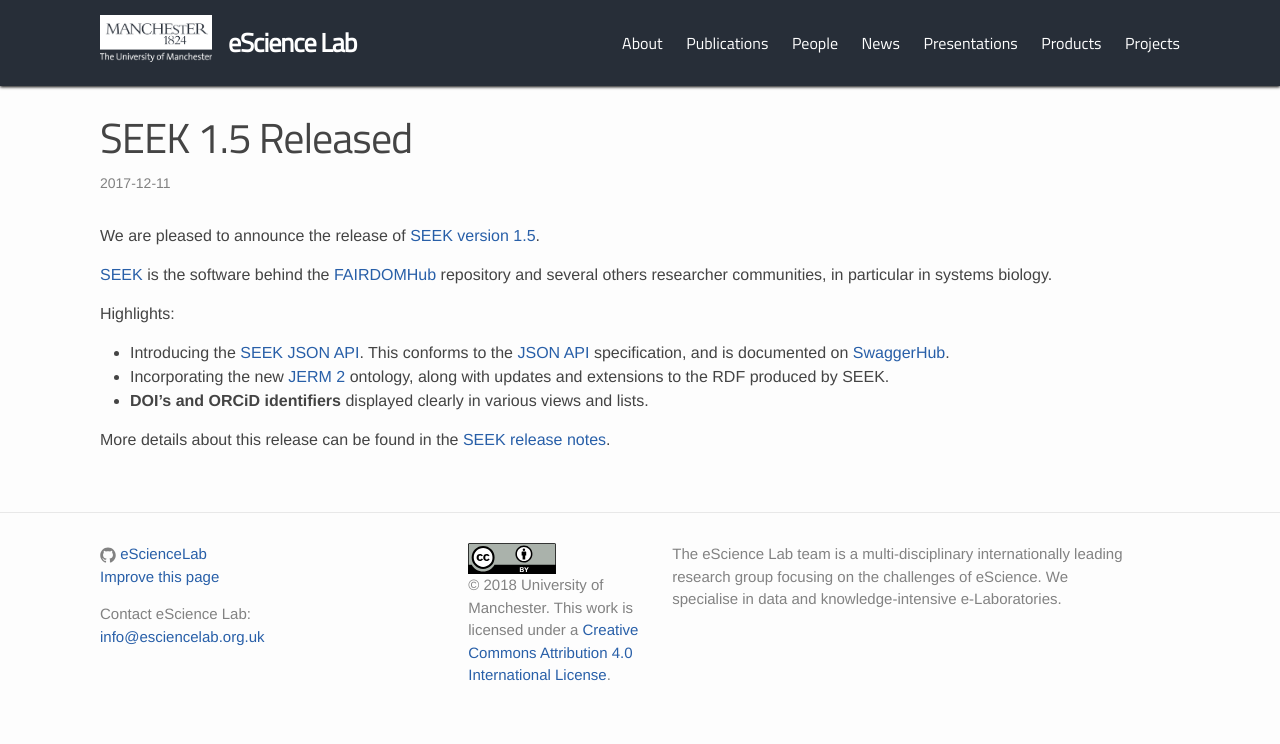
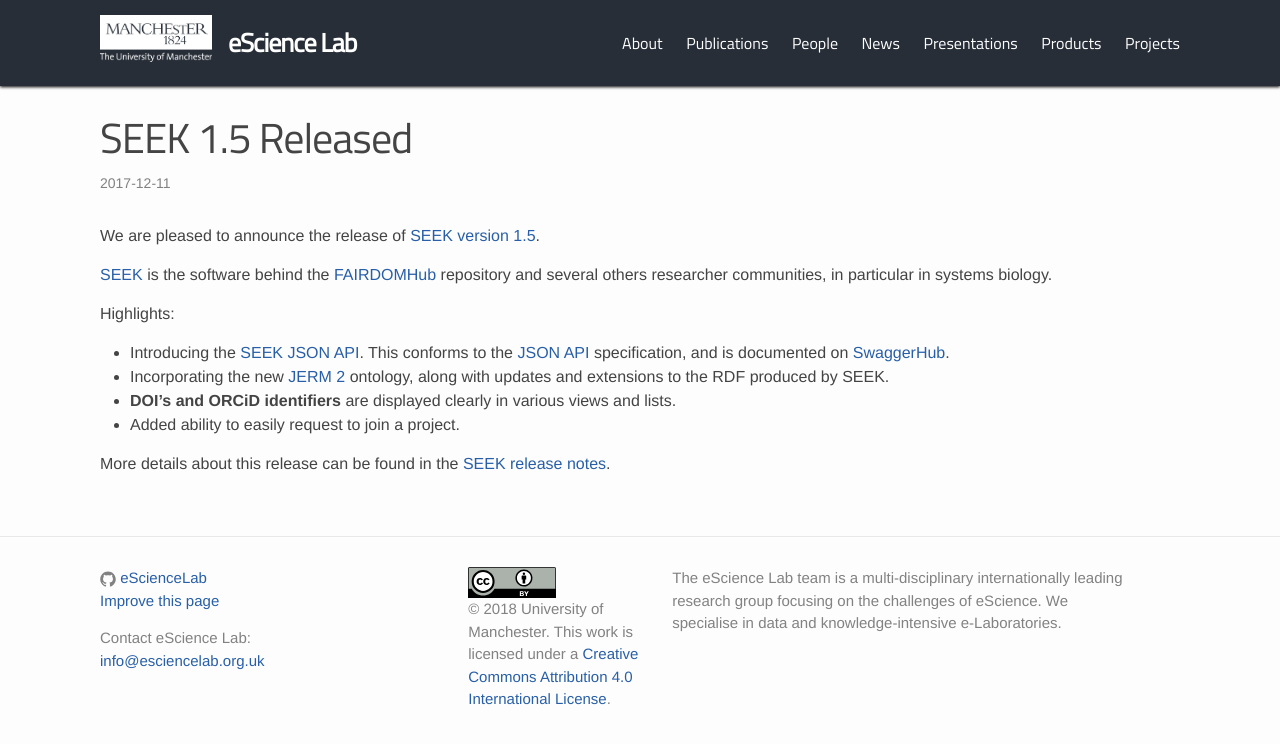
Before and after one commit to eScienceLab/eScienceLab.github.io, a Jekyll site: the page built from _posts/2017-12-11-seek-1.5.md, in a window 1280 px wide. Shown: the top 744 px of the page. Built offline with Jekyll 4.4.1, drawn with Linux system fonts in a browser that asks for light colours; comment, search, counter and statistics services are not loaded.

Commit message:
minor tweak to seek 1.5 release news

```diff
--- a/_posts/2017-12-11-seek-1.5.md
+++ b/_posts/2017-12-11-seek-1.5.md
@@ -13,6 +13,7 @@
 
 * Introducing the [SEEK JSON API](http://docs.seek4science.org/help/user-guide/api.html). This conforms to the [JSON API](http://jsonapi.org/) specification, and is documented on [SwaggerHub](https://app.swaggerhub.com/apis/FAIRDOM/SEEK/0.1).
 * Incorporating the new [JERM 2](http://jermontology.org/) ontology, along with updates and extensions to the RDF produced by SEEK.
-* **DOI’s and ORCiD identifiers** displayed clearly in various views and lists.
+* **DOI’s and ORCiD identifiers** are displayed clearly in various views and lists.
+* Added ability to easily request to join a project.
 
 More details about this release can be found in the [SEEK release notes](http://docs.seek4science.org/tech/releases/#version-150).
```
